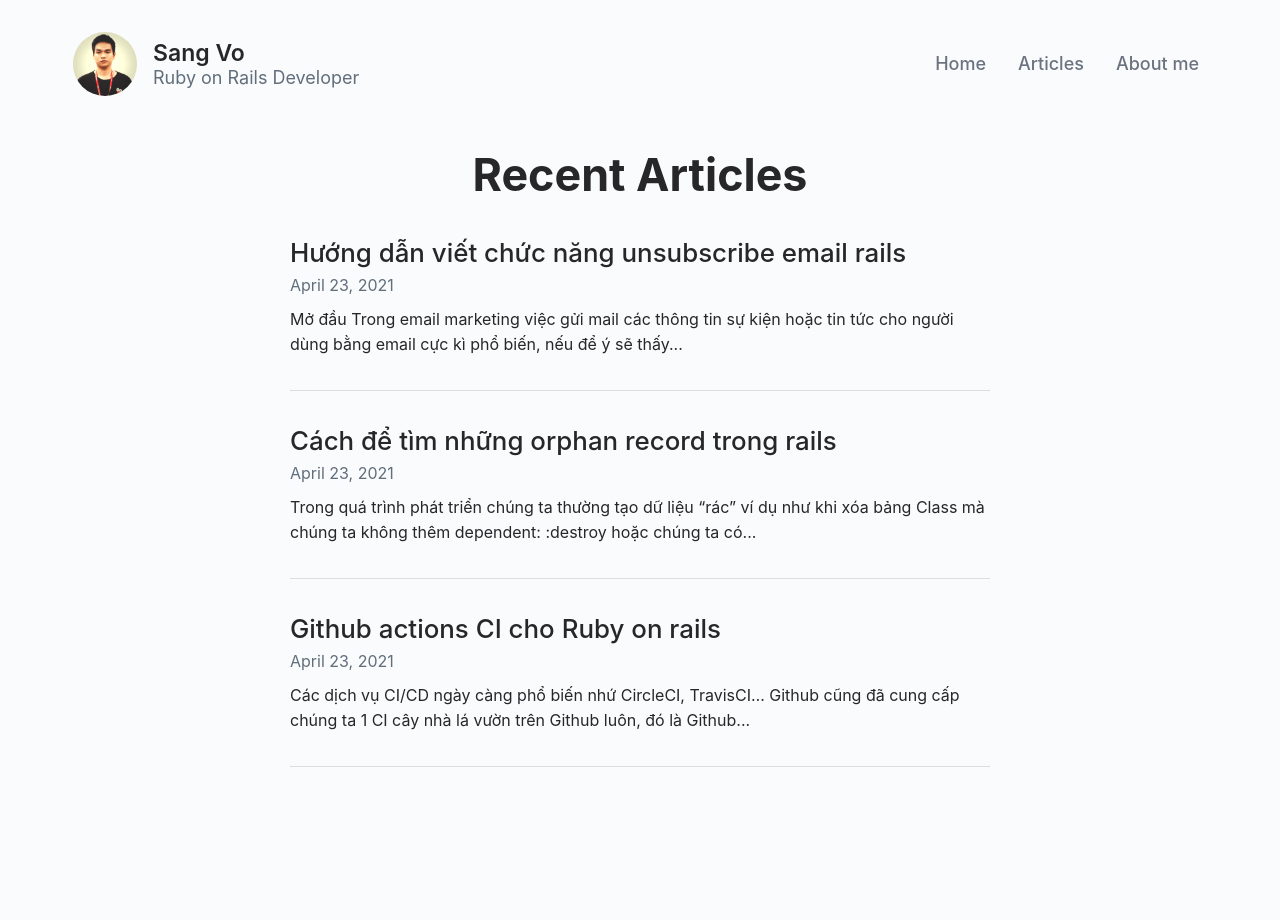
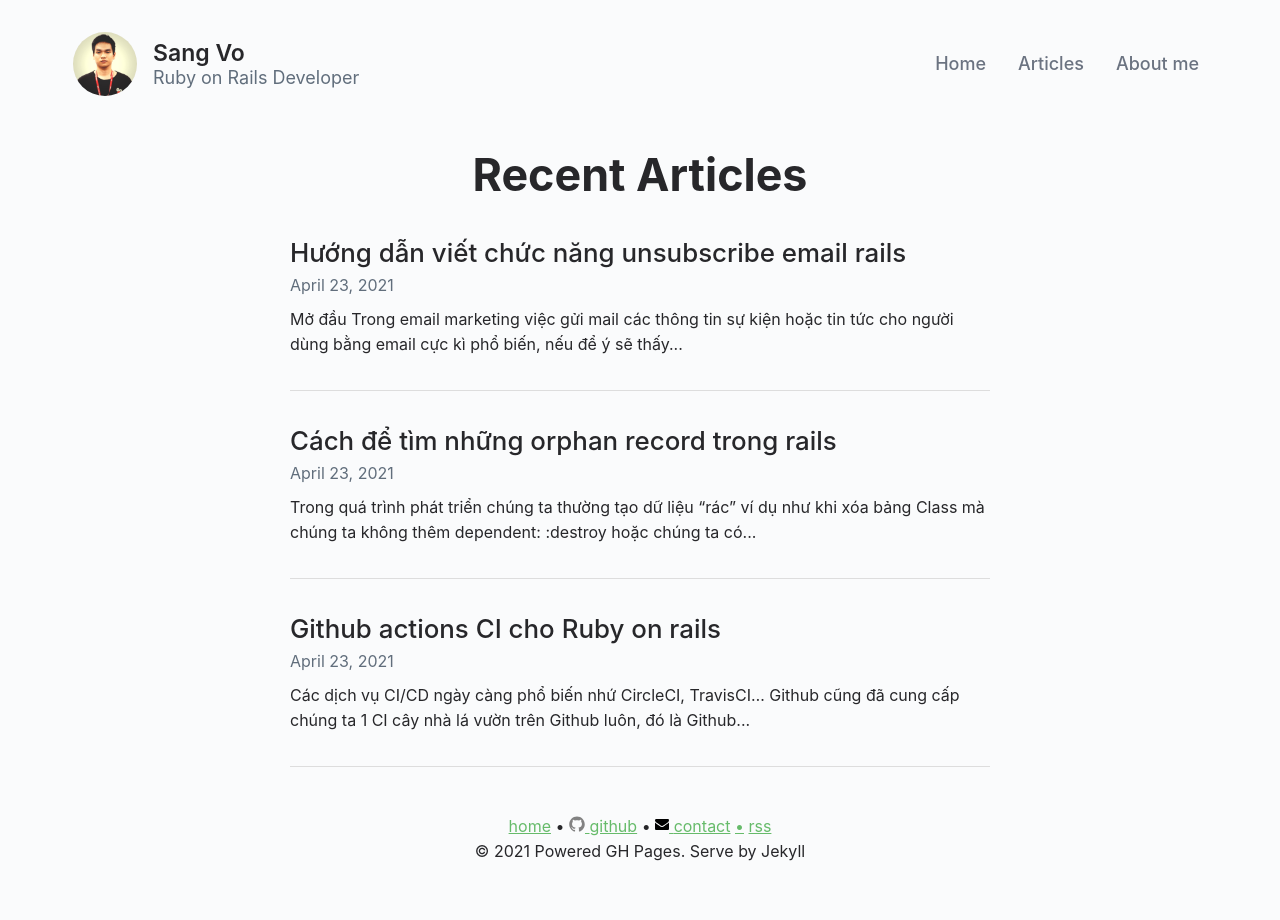
Before and after one commit to sangvo/myblog, a Jekyll site: the page built from index.html, in a window 1280 px wide. Built offline with Jekyll 4.4.1, drawn with Linux system fonts in a browser that asks for light colours; the list of posts is cut into pages by our own code.

Commit message:
Add footer infomation

```diff
--- a/_config.yml
+++ b/_config.yml
@@ -1,6 +1,6 @@
 # Site settings
 title: Sang Vo Blog
-email: sangvo111@example.com
+email: sangvo111@gmail.com
 name: Sang Vo
 position: Ruby on Rails Developer
 description: >-
--- a/_includes/footer.html
+++ b/_includes/footer.html
@@ -1 +1,29 @@
-<footer> </footer>
+<footer class="site-footer">
+ <div class="wrapper-footer">
+   <div class="footer-col-wrapper">
+      <span class="footer-link">
+        <a href="{{site.url | relative_url}}">home</a>
+      </span>
+      •
+      <span class="footer-link">
+        <a href="https://github.com/{{ site.github_username }}"><span class="icon icon--github">
+            <svg viewBox="0 0 16 16" width="16px" height="16px"><path fill="#828282" d="M7.999,0.431c-4.285,0-7.76,3.474-7.76,7.761 c0,3.428,2.223,6.337,5.307,7.363c0.388,0.071,0.53-0.168,0.53-0.374c0-0.184-0.007-0.672-0.01-1.32 c-2.159,0.469-2.614-1.04-2.614-1.04c-0.353-0.896-0.862-1.135-0.862-1.135c-0.705-0.481,0.053-0.472,0.053-0.472 c0.779,0.055,1.189,0.8,1.189,0.8c0.692,1.186,1.816,0.843,2.258,0.645c0.071-0.502,0.271-0.843,0.493-1.037 C4.86,11.425,3.049,10.76,3.049,7.786c0-0.847,0.302-1.54,0.799-2.082C3.768,5.507,3.501,4.718,3.924,3.65 c0,0,0.652-0.209,2.134,0.796C6.677,4.273,7.34,4.187,8,4.184c0.659,0.003,1.323,0.089,1.943,0.261 c1.482-1.004,2.132-0.796,2.132-0.796c0.423,1.068,0.157,1.857,0.077,2.054c0.497,0.542,0.798,1.235,0.798,2.082 c0,2.981-1.814,3.637-3.543,3.829c0.279,0.24,0.527,0.713,0.527,1.437c0,1.037-0.01,1.874-0.01,2.129 c0,0.208,0.14,0.449,0.534,0.373c3.081-1.028,5.302-3.935,5.302-7.362C15.76,3.906,12.285,0.431,7.999,0.431z"></path></svg>
+      </span><span class="username">github</span></a>
+      </span>
+      •
+      <span class="footer-link">
+        <a href="mailto:{{ site.email }}">
+          <span class="icon icon--email">
+            <!--?xml version="1.0" ?--><svg contentscripttype="text/ecmascript" contentstyletype="text/css" enable-background="new 0 0 2048 2048" height="16px" id="Layer_1" preserveAspectRatio="xMidYMid meet" version="1.1" viewBox="0.0 0 1792.0 2048" width="14px" xml:space="preserve" xmlns="http://www.w3.org/2000/svg" xmlns:xlink="http://www.w3.org/1999/xlink" zoomAndPan="magnify"><path d="M1792,838v794c0,44-15.667,81.667-47,113s-69,47-113,47H160c-44,0-81.667-15.667-113-47s-47-69-47-113V838  c29.333,32.667,63,61.667,101,87c241.333,164,407,279,497,345c38,28,68.833,49.833,92.5,65.5s55.167,31.667,94.5,48  s76,24.5,110,24.5h1h1c34,0,70.667-8.167,110-24.5c39.333-16.333,70.833-32.333,94.5-48s54.5-37.5,92.5-65.5  c113.333-82,279.333-197,498-345C1730,899,1763.333,870,1792,838z M1792,544c0,52.667-16.333,103-49,151s-73.333,89-122,123  c-250.667,174-406.667,282.333-468,325c-6.667,4.667-20.833,14.833-42.5,30.5s-39.667,28.333-54,38s-31.667,20.5-52,32.5  c-20.333,12-39.5,21-57.5,27s-34.667,9-50,9h-1h-1c-15.333,0-32-3-50-9s-37.167-15-57.5-27s-37.667-22.833-52-32.5  s-32.333-22.333-54-38s-35.833-25.833-42.5-30.5c-60.667-42.667-148-103.5-262-182.5S194.667,834,172,818  c-41.333-28-80.333-66.5-117-115.5S0,608,0,566c0-52,13.833-95.333,41.5-130s67.167-52,118.5-52h1472  c43.333,0,80.833,15.667,112.5,47S1792,500,1792,544z"></path></svg>
+          </span><span class="email">contact</span></a>
+      </span>
+      <a href="/secret">•</a>
+      <span class="footer-link">
+        <a href="/feed.xml">rss</a>
+      </span>
+   </div>
+   <div class="copyright">
+      © 2021 Powered GH Pages. Serve by Jekyll
+   </div>
+ </div>
+</footer>
--- a/_layouts/home.html
+++ b/_layouts/home.html
@@ -17,6 +17,7 @@ layout: default
     </article>
     <hr>
   {% endfor %}
+
   <!-- pagination -->
   {% if paginator.total_pages > 1 %}
   <div class="pagination">
--- a/_sass/main.scss
+++ b/_sass/main.scss
@@ -58,8 +58,33 @@ pre {
     padding: 0.5rem;
     margin: 1rem 0;
     border: 1px solid #eee;
-    border-radius: 3px;
+}
+
+.site-footer {
+  padding-top: 15px;
+  padding-bottom: 15px;
+
+  .wrapper-footer {
+    max-width: 700px;
+    margin: 0 auto;
     text-align: center;
+  }
+  a {
+      color: #66BB6A;
+      transition: color .1s ease;
+      &:active {
+          color: #a0a1a7;
+          text-decoration: none;
+      }
+      &:focus {
+          color: #a0a1a7;
+          text-decoration: none;
+      }
+      &:hover {
+          color: #a0a1a7;
+          text-decoration: none;
+      }
+  }
 }
 
 .highlight .lineno {
```
Lines whose indentation alone changed are shown as unchanged.
